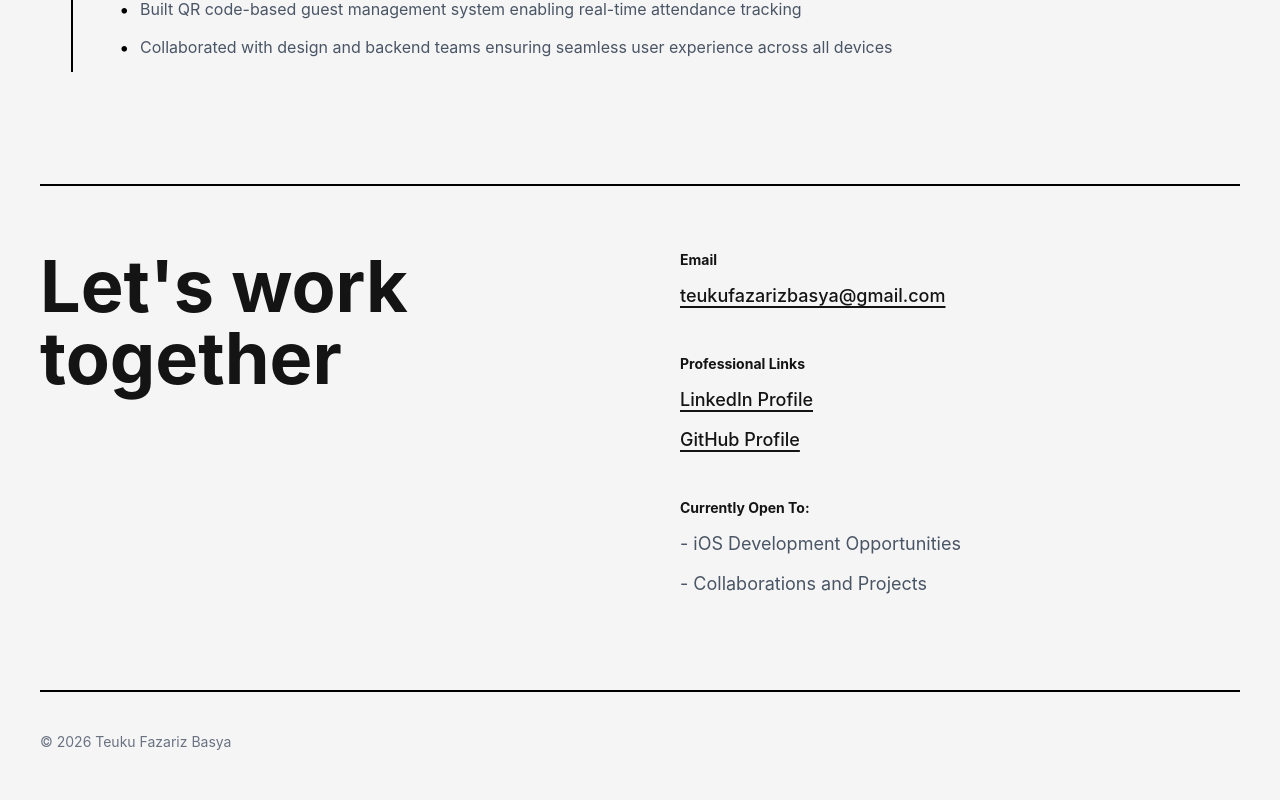
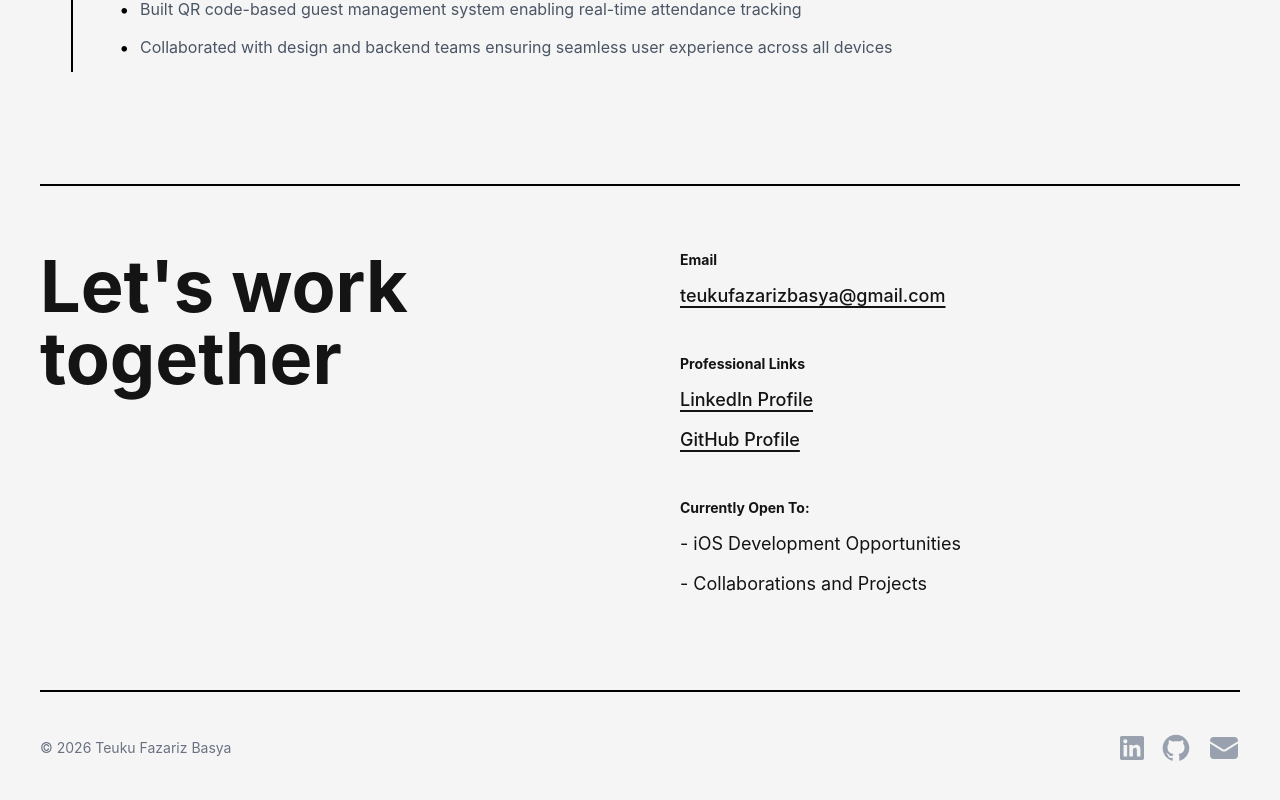
Before and after one commit to Teukufazariz/portfolio-v2.0, a Next.js app: page / in a window 1280 px wide. Shown: the part 2288-3088 px from the top of the page. Built offline with nearby package versions, Linux system fonts and the light colour scheme.

Commit message:
hotfix: footer

```diff
--- a/src/components/ContactSection.tsx
+++ b/src/components/ContactSection.tsx
@@ -51,12 +51,12 @@
         <div>
           <h3 className="text-sm font-bold mb-3">Currently Open To:</h3>
           <div className="mb-3">
-            <span className="text-lg text-gray-600 dark:text-gray-400">
+            <span className="text-lg">
               - iOS Development Opportunities
             </span>
           </div>
           <div className="mb-3">
-            <span className="text-lg text-gray-600 dark:text-gray-400">
+            <span className="text-lg">
               - Collaborations and Projects
             </span>
           </div>
--- a/src/components/Footer.tsx
+++ b/src/components/Footer.tsx
@@ -3,6 +3,64 @@
     <footer className="mt-20 pt-10 border-t-2 border-black dark:border-white flex flex-col md:flex-row justify-between items-center gap-4 text-sm text-gray-500 dark:text-gray-400">
       <div>© 2026 Teuku Fazariz Basya</div>
       {/* <div>Built with accessibility in mind</div> */}
+      <div className="flex items-center gap-4 text-gray-400 dark:text-gray-300">
+        {/* LinkedIn */}
+        <a
+          href="https://www.linkedin.com/in/teukufazarizbasya/"
+          target="_blank"
+          rel="noopener noreferrer"
+          className="w-6 h-6 flex items-center justify-center hover:opacity-70 transition-opacity duration-200"
+          aria-label="LinkedIn Profile"
+        >
+          <svg
+            className="w-full h-full"
+            fill="currentColor"
+            viewBox="0 0 24 24"
+            aria-hidden="true"
+          >
+            <path d="M20.447 20.452h-3.554v-5.569c0-1.328-.027-3.037-1.852-3.037-1.853 0-2.136 1.445-2.136 2.939v5.667H9.351V9h3.414v1.561h.046c.477-.9 1.637-1.85 3.37-1.85 3.601 0 4.267 2.37 4.267 5.455v6.286zM5.337 7.433c-1.144 0-2.063-.926-2.063-2.065 0-1.138.92-2.063 2.063-2.063 1.14 0 2.064.925 2.064 2.063 0 1.139-.925 2.065-2.064 2.065zm1.782 13.019H3.555V9h3.564v11.452zM22.225 0H1.771C.792 0 0 .774 0 1.729v20.542C0 23.227.792 24 1.771 24h20.451C23.2 24 24 23.227 24 22.271V1.729C24 .774 23.2 0 22.222 0h.003z" />
+          </svg>
+        </a>
+
+        {/* GitHub */}
+        <a
+          href="https://github.com/teukufazariz"
+          target="_blank"
+          rel="noopener noreferrer"
+          className="w-8 h-8 flex items-center justify-center hover:opacity-70 transition-opacity duration-200"
+          aria-label="GitHub Profile"
+        >
+          <svg
+            className="w-full h-full"
+            fill="currentColor"
+            viewBox="0 0 24 24"
+            aria-hidden="true"
+          >
+            <path
+              fillRule="evenodd"
+              d="M12 2C6.477 2 2 6.484 2 12.017c0 4.425 2.865 8.18 6.839 9.504.5.092.682-.217.682-.483 0-.237-.008-.868-.013-1.703-2.782.605-3.369-1.343-3.369-1.343-.454-1.158-1.11-1.466-1.11-1.466-.908-.62.069-.608.069-.608 1.003.07 1.531 1.032 1.531 1.032.892 1.53 2.341 1.088 2.91.832.092-.647.35-1.088.636-1.338-2.22-.253-4.555-1.113-4.555-4.951 0-1.093.39-1.988 1.029-2.688-.103-.253-.446-1.272.098-2.65 0 0 .84-.27 2.75 1.026A9.564 9.564 0 0112 6.844c.85.004 1.705.115 2.504.337 1.909-1.296 2.747-1.027 2.747-1.027.546 1.379.202 2.398.1 2.651.64.7 1.028 1.595 1.028 2.688 0 3.848-2.339 4.695-4.566 4.943.359.309.678.92.678 1.855 0 1.338-.012 2.419-.012 2.747 0 .268.18.58.688.482A10.019 10.019 0 0022 12.017C22 6.484 17.522 2 12 2z"
+              clipRule="evenodd"
+            />
+          </svg>
+        </a>
+
+        {/* Email - Now filled */}
+        <a
+          href="mailto:teukufazarizbasya@gmail.com"
+          className="w-8 h-8 flex items-center justify-center hover:opacity-70 transition-opacity duration-200"
+          aria-label="Email Contact"
+        >
+          <svg
+            className="w-full h-full"
+            fill="currentColor"
+            viewBox="0 0 24 24"
+            aria-hidden="true"
+          >
+            <path d="M1.5 8.67v8.58a3 3 0 003 3h15a3 3 0 003-3V8.67l-8.928 5.493a3 3 0 01-3.144 0L1.5 8.67z" />
+            <path d="M22.5 6.908V6.75a3 3 0 00-3-3h-15a3 3 0 00-3 3v.158l9.714 5.978a1.5 1.5 0 001.572 0L22.5 6.908z" />
+          </svg>
+        </a>
+      </div>
     </footer>
   );
 }
```
